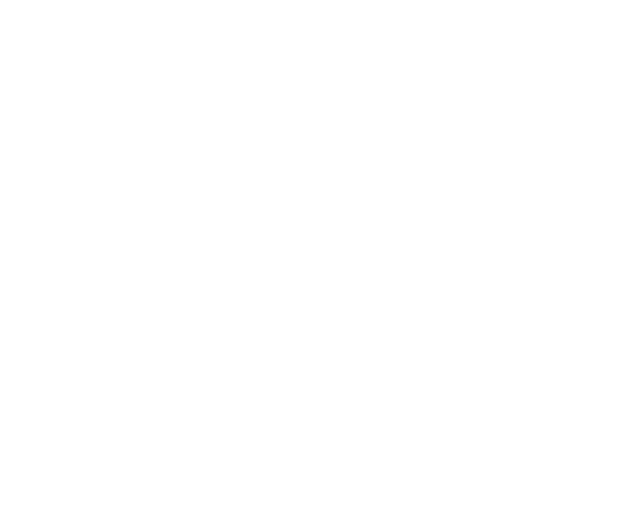
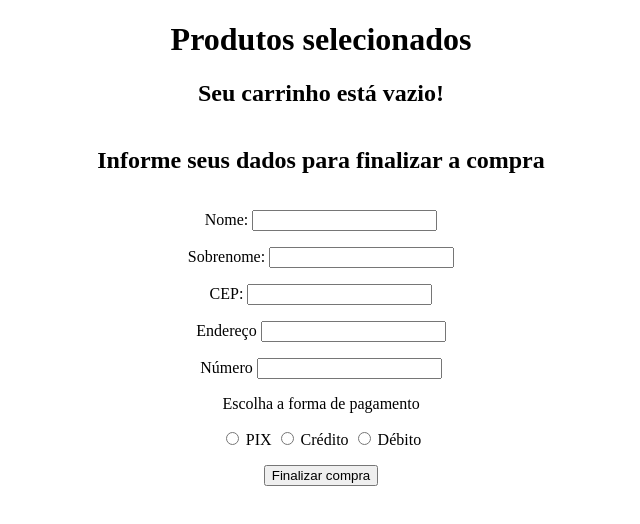
Before and after one commit to NatanzinDev/ProjetoAutoria_3B, a plain HTML site: page paginas/compra.html in a window 1280 px wide. Shown: the whole page, without its empty margins (319-959 px from the left). Drawn offline with Linux system fonts and the light colour scheme.

Commit message:
Edição da página de compra

```diff
--- a/paginas/compra.html
+++ b/paginas/compra.html
@@ -4,8 +4,53 @@
     <meta charset="UTF-8">
     <meta name="viewport" content="width=device-width, initial-scale=1.0">
     <title>Confirmar compra</title>
+    <link rel="stylesheet" href="style4.css">
 </head>
 <body>
+    <header>
+        <h1>Produtos selecionados</h1>
+    </header>
 
+    <h2>
+        Seu carrinho está vazio!
+    </h2>
+
+    <section class="compra">
+        <h2>Informe seus dados para finalizar a compra</h2>
+        <form action="">
+            <p>
+                <label for="inome">Nome:</label>
+                <input type="text" name="nome" id="inome">
+            </p>
+            <p>
+                <label for="isobrenome">Sobrenome:</label>
+                <input type="text" name="sobrenome" id="isobrenome">
+            </p>
+            <p>
+                <label for="icep">CEP:</label>
+                <input type="text" name="cep" id="icep">
+            </p>
+            <p>
+                <label for="">Endereço</label>
+                <input type="text" name="endereco" id="iendereco">
+            </p>
+            <p>
+                <label for="inúmero">Número</label>
+                <input type="text" name="numero" id="inumero">
+            </p>
+            <p>Escolha a forma de pagamento</p>
+           <p>
+                <input type="radio" name="pix" id="ipix">
+                <label for="ipix">PIX</label>
+                <input type="radio" name="credito" id="icredito">
+                <label for="icredito">Crédito</label>
+                <input type="radio" name="debito" id="idebito">
+                <label for="ipix">Débito</label>
+           </p>
+           <input type="button"  class="bt_finalizar" value="Finalizar compra">
+        </form>
+    </section>
+
+    <script src="script.js"></script>
 </body>
 </html>
--- /dev/null
+++ b/paginas/style2.css
@@ -0,0 +1,4 @@
+.img_abobora{
+    border-radius: 30px;
+    width: 250px;
+}
--- /dev/null
+++ b/paginas/style4.css
@@ -0,0 +1,9 @@
+.compra{
+    display: flex;
+    flex-direction: column;
+    text-align: center;
+}
+
+body{
+    text-align: center;
+}
```
Also changed, not shown: index.html (+1 -1 lines), paginas/abobora.html (+9 -0 lines), paginas/script.js (added).
